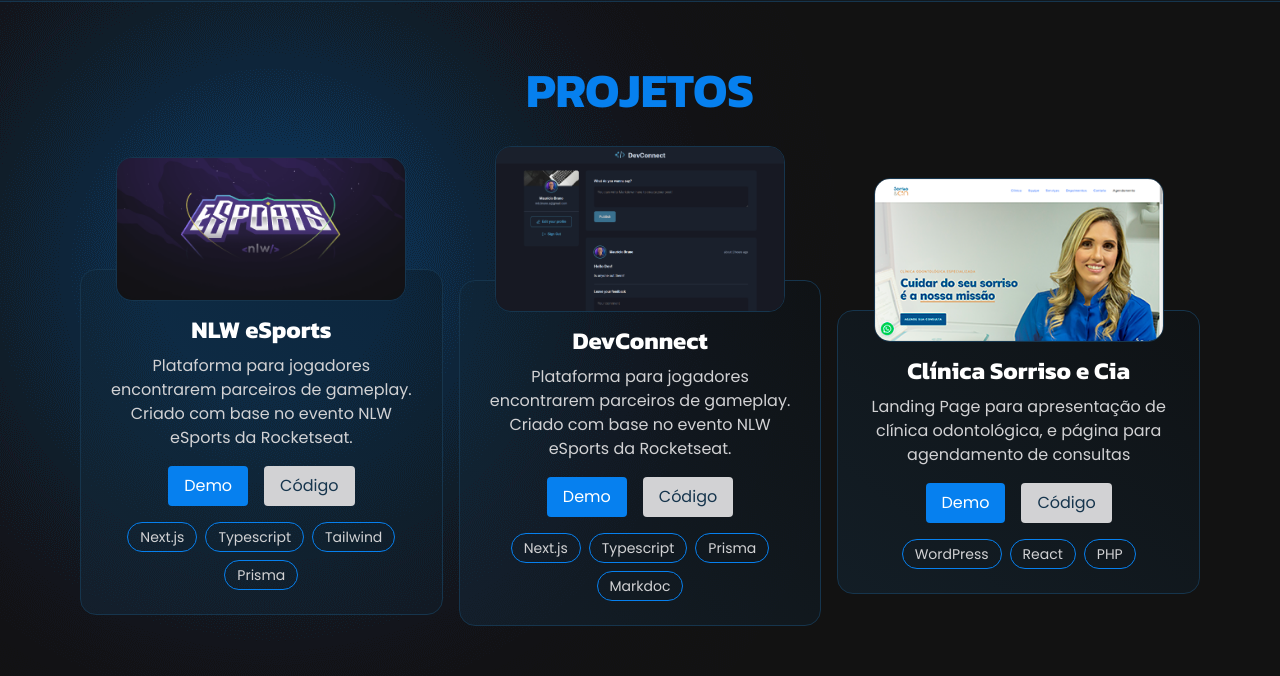
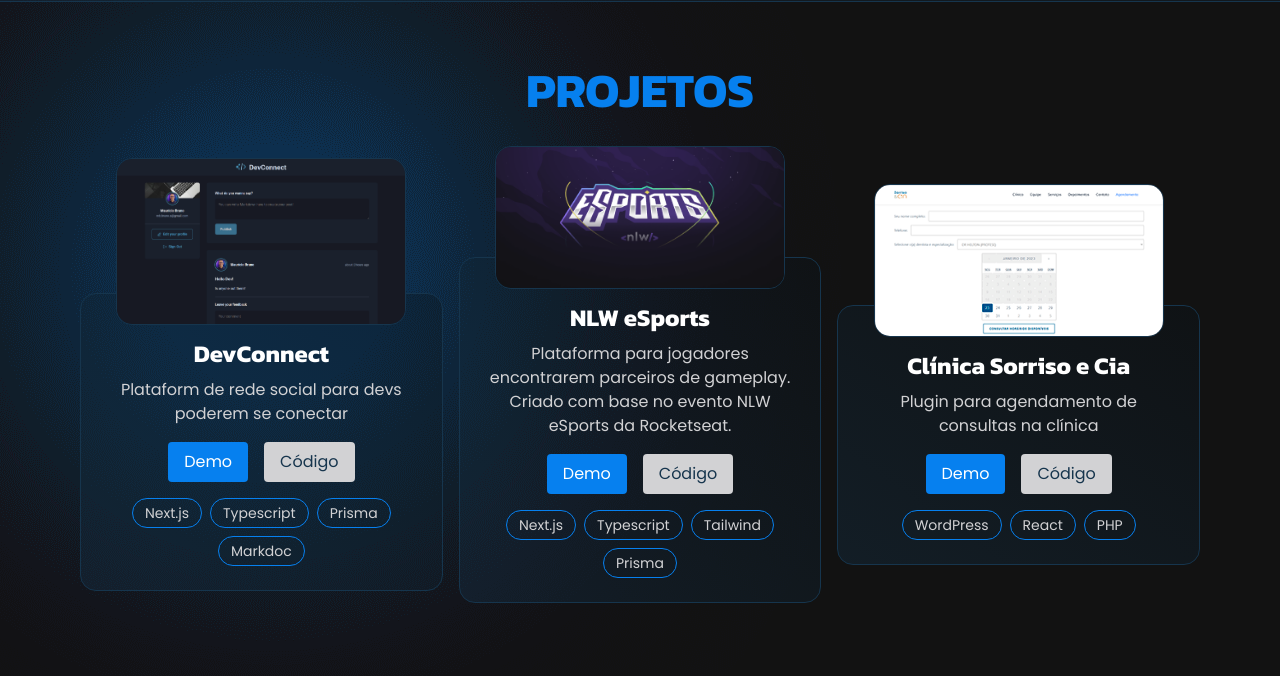
Before and after one commit to MBrunoS/portfolio, a Next.js app: page / in a window 1280 px wide. Shown: the part 1299-1975 px from the top of the page. Built offline with nearby package versions, Linux system fonts and the light colour scheme.

Commit message:
fix: update projects images and description

```diff
--- a/src/components/Projects/index.tsx
+++ b/src/components/Projects/index.tsx
@@ -10,6 +10,18 @@ export const Projects: React.FC = () => {
     <>
       <Heading as="h2">Projetos</Heading>
       <div className="flex flex-col md:flex-row gap-4 items-center justify-around mt-8">
+        <ProjectCard
+          title="DevConnect"
+          imgSrc={devconnect}
+          links={{
+            demo: "https://devconnect.mbrunos.dev/",
+            code: "https://github.com/MBrunoS/devconnect",
+          }}
+          badges={["Next.js", "Typescript", "Prisma", "Markdoc"]}
+        >
+          <p>Plataform de rede social para devs poderem se conectar</p>
+        </ProjectCard>
+
         <ProjectCard
           title="NLW eSports"
           imgSrc={nlw}
@@ -26,33 +38,15 @@ export const Projects: React.FC = () => {
         </ProjectCard>
 
         <ProjectCard
-          title="DevConnect"
-          imgSrc={devconnect}
-          links={{
-            demo: "https://devconnect.mbrunos.dev/",
-            code: "https://github.com/MBrunoS/devconnect",
-          }}
-          badges={["Next.js", "Typescript", "Prisma", "Markdoc"]}
-        >
-          <p>
-            Plataforma para jogadores encontrarem parceiros de gameplay. Criado
-            com base no evento NLW eSports da Rocketseat.
-          </p>
-        </ProjectCard>
-
-        <ProjectCard
           title="Clínica Sorriso e Cia"
           imgSrc={sorriso}
           links={{
-            demo: "https://clinicasorrisoecia.com.br/",
+            demo: "https://clinicasorrisoecia.com.br/agendamento",
             code: "https://github.com/Reach-Digital-Marketing/reach-scheduling",
           }}
           badges={["WordPress", "React", "PHP"]}
         >
-          <p>
-            Landing Page para apresentação de clínica odontológica, e página
-            para agendamento de consultas
-          </p>
+          <p>Plugin para agendamento de consultas na clínica</p>
         </ProjectCard>
       </div>
     </>
```
Also changed, not shown: src/assets/sorriso.png.
